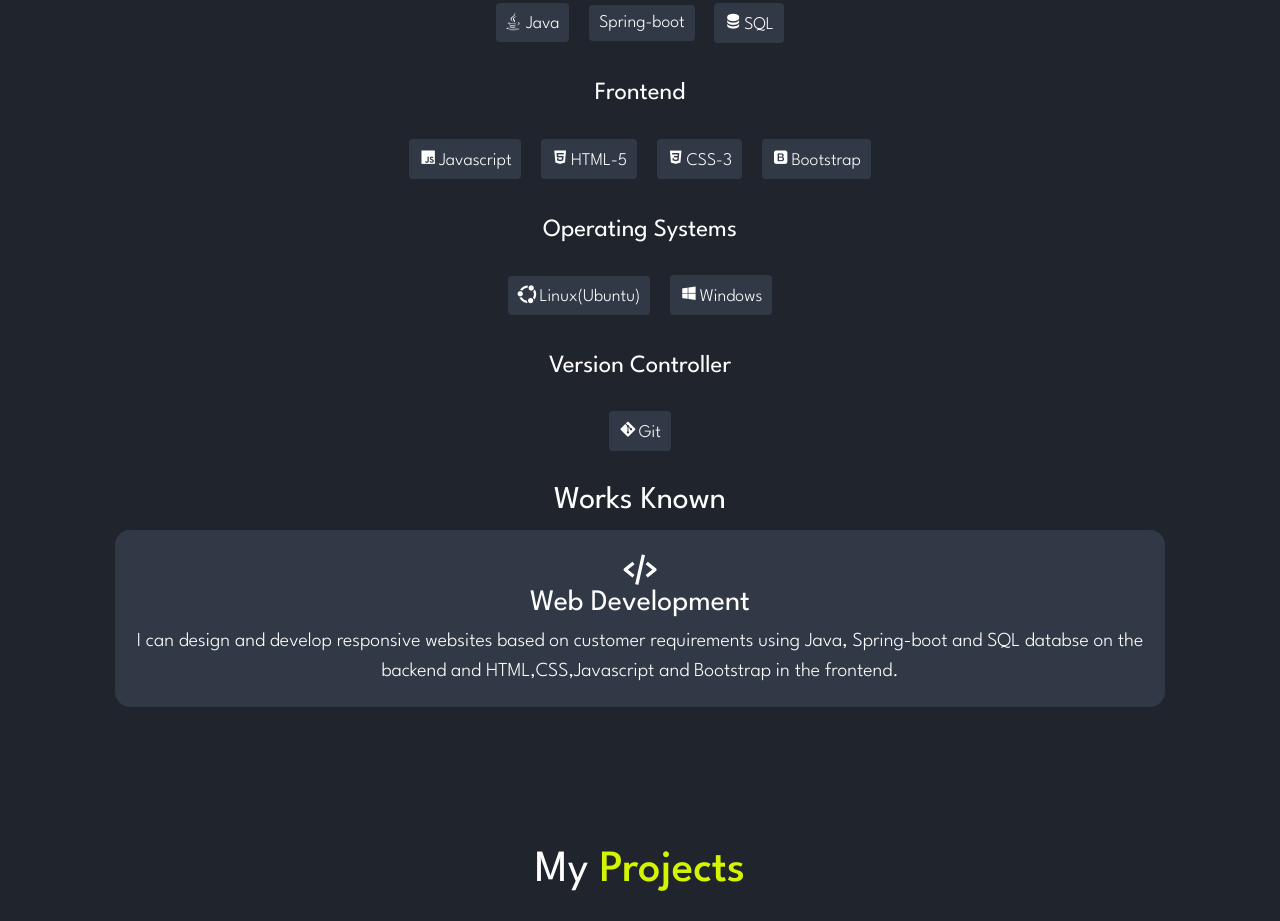
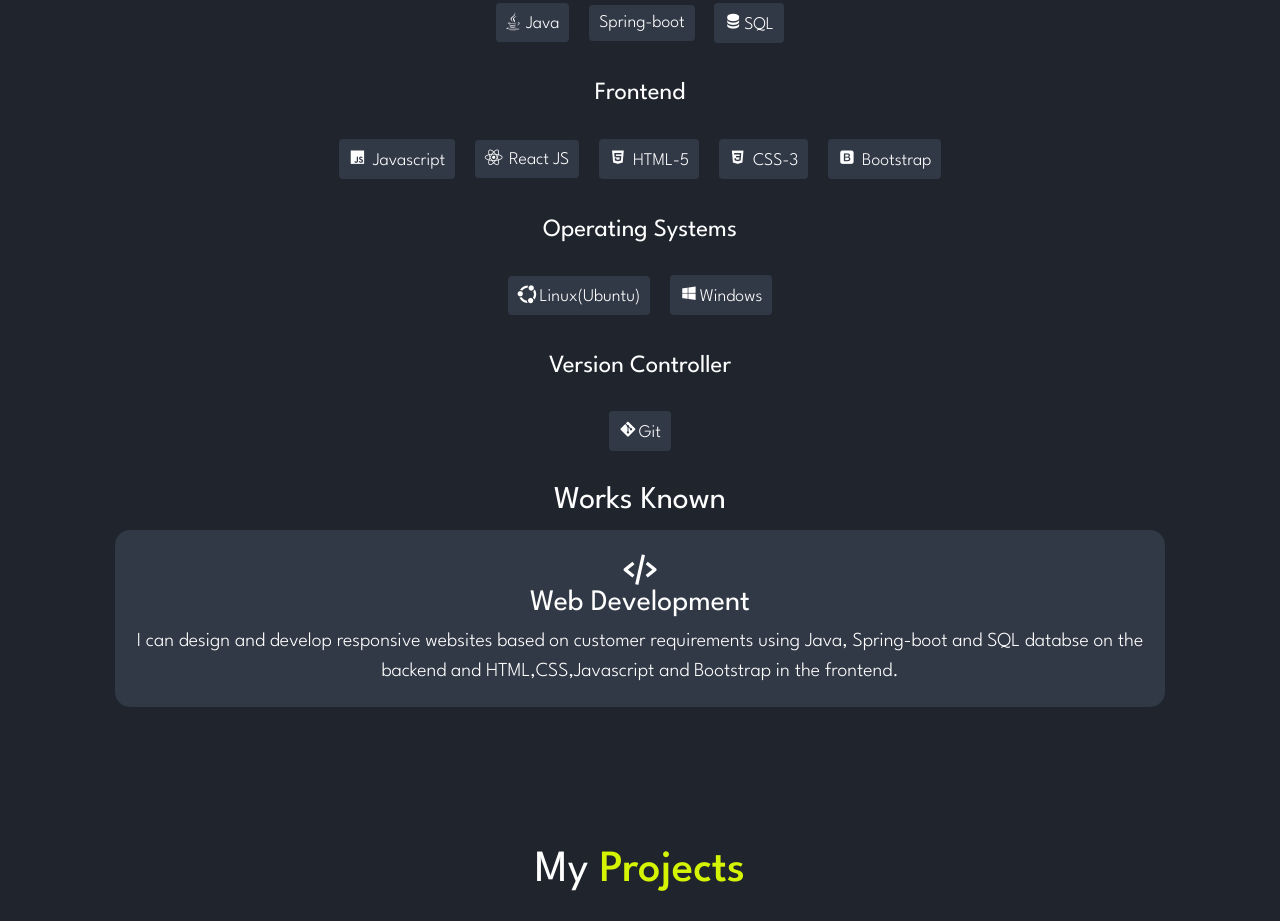
Before and after one commit to Madhanraj-97/Portfolio, a website: page index.html in a window 1280 px wide. Shown: the part 1869-2790 px from the top of the page. Drawn offline with nearby package versions, Linux system fonts and the light colour scheme; some icons are missing.

Commit message:
react icon

```diff
--- a/index.html
+++ b/index.html
@@ -122,10 +122,11 @@
       </div>
       <h5>Frontend</h5>
       <div class="skills-list">
-        <h1><i class="bx bxl-javascript"></i>Javascript</h1>
-        <h1><i class="bx bxl-html5"></i>HTML-5</h1>
-        <h1><i class="bx bxl-css3"></i>CSS-3</h1>
-        <h1><i class="bx bxl-bootstrap"></i>Bootstrap</h1>
+        <h1><i class="bx bxl-javascript"></i> Javascript</h1>
+        <h1><i class="fa-brands fa-react"></i></i> React JS</h1>
+        <h1><i class="bx bxl-html5"></i> HTML-5</h1>
+        <h1><i class="bx bxl-css3"></i> CSS-3</h1>
+        <h1><i class="bx bxl-bootstrap"></i> Bootstrap</h1>
       </div>
       <h5>Operating Systems</h5>
       <div class="skills-list">
```
